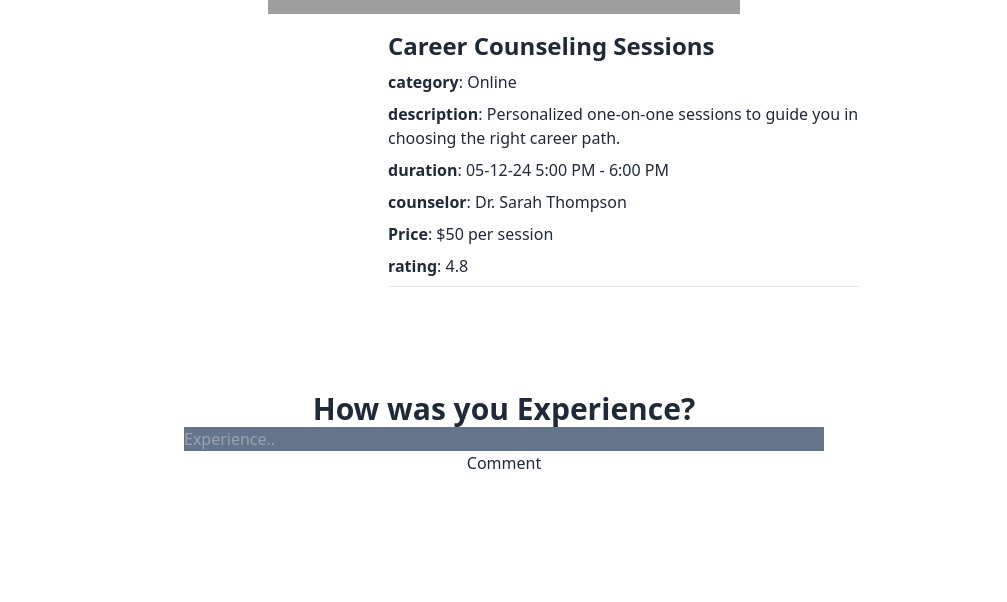
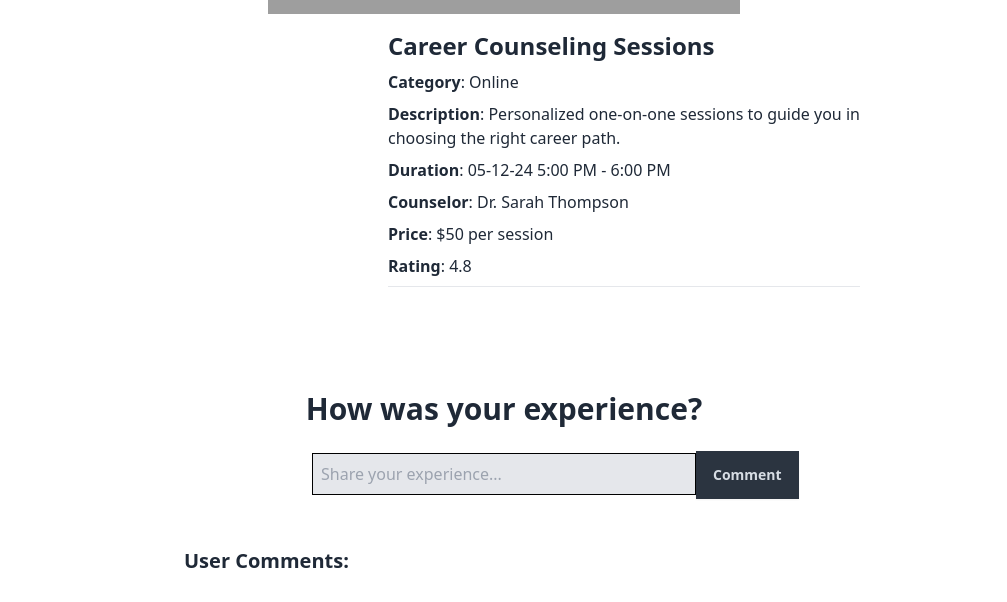
Before and after one commit to Imranahmed935/Talent-Trail, a React (Vite) app: page /details/1 in a window 1280 px wide. Shown: the part 350-952 px from the top of the page, without its empty margins (136-1143 px from the left). Before the commit the page ends 921 px from the top, so only its background shows below. Built offline with nearby package versions, Linux system fonts and the light colour scheme; grey boxes are pictures that could not be loaded.

Commit message:
comment section added

```diff
--- a/src/Components/Details/Details.jsx
+++ b/src/Components/Details/Details.jsx
@@ -1,45 +1,66 @@
-import React, { useState } from 'react';
-import { Link, useLoaderData, useParams } from 'react-router-dom';
+import { useLoaderData, useParams } from 'react-router-dom';
 import Navbar from '../Navbar/Navbar';
+import { useRef, useState } from 'react';
 
 const Details = () => {
-  const data = useLoaderData()
-  const {id} = useParams()
-  const IdNumber = parseInt(id)
-  const dataValue = data.find(item => item.id === IdNumber)
-  const {image, serviceName, duration, counselor,description, category, rating, pricing } = dataValue;
+  const [comments, setComments] = useState([]);
+  const commentRef = useRef();
+  const data = useLoaderData();
+  const { id } = useParams();
+  const IdNumber = parseInt(id);
+  const dataValue = data.find(item => item.id === IdNumber);
+  const { image, serviceName, duration, counselor, description, category, rating, pricing } = dataValue;
 
+  const handleComment = () => {
+    const newComment = commentRef.current.value.trim();
+    if (newComment) {
+      setComments([...comments, newComment]);
+      commentRef.current.value = '';
+    }
+  };
 
   return (
     <div>
       <nav className='lg:w-9/12 mx-auto py-6'>
-             <Navbar/>
+        <Navbar />
       </nav>
       <div className="card p-2 lg:w-9/12 mx-auto">
         <figure>
-    <img
-      src={image}
-      className='lg:w-1/2 w-full h-60'
-      />
+          <img src={image} className='lg:w-1/2 w-full h-60' alt="Service" />
         </figure>
         <div className='space-y-2 lg:w-1/2 w-full mt-4 lg:ml-[356px]'>
-    <p className="text-2xl font-bold">
-     {serviceName}
-    </p>
-    <p><strong>category</strong>: {category}</p>
-    <p><strong>description</strong>: {description}</p>
-    <p><strong>duration</strong>: {duration}</p>
-    <p><strong>counselor</strong>: {counselor}</p>
+          <p className="text-2xl font-bold">{serviceName}</p>
+          <p><strong>Category</strong>: {category}</p>
+          <p><strong>Description</strong>: {description}</p>
+          <p><strong>Duration</strong>: {duration}</p>
+          <p><strong>Counselor</strong>: {counselor}</p>
           <p><strong>Price</strong>: {pricing}</p>
-    <p><strong>rating</strong>: {rating}</p>
+          <p><strong>Rating</strong>: {rating}</p>
           <hr />
         </div>
       </div>
       <div className='lg:w-1/2 mx-auto lg:py-24'>
-    <h1 className='text-center text-3xl font-bold'>How was you Experience?</h1>
-    <div className='flex flex-col w-full '>
-      <input className='bg-slate-500' type="text" placeholder='Experience..' />
-      <button>Comment</button>
+        <h1 className='text-center text-3xl font-bold'>How was your experience?</h1>
+        <div className='py-6 ml-32'>
+          <input
+            ref={commentRef}
+            className='bg-gray-200 border border-black outline-none p-2 w-3/4'
+            type="text"
+            placeholder='Share your experience...'
+          />
+          <button
+            onClick={handleComment}
+            className='btn btn-neutral rounded-none'>
+            Comment
+          </button>
+        </div>
+        <div className='mt-6'>
+          <h2 className='text-xl font-bold'>User Comments:</h2>
+          <ul className='list-disc ml-12'>
+            {comments.map((comment, index) => (
+              <li key={index} className='mt-2'>{comment}</li>
+            ))}
+          </ul>
         </div>
       </div>
     </div>
```
Lines whose indentation alone changed are shown as unchanged.
